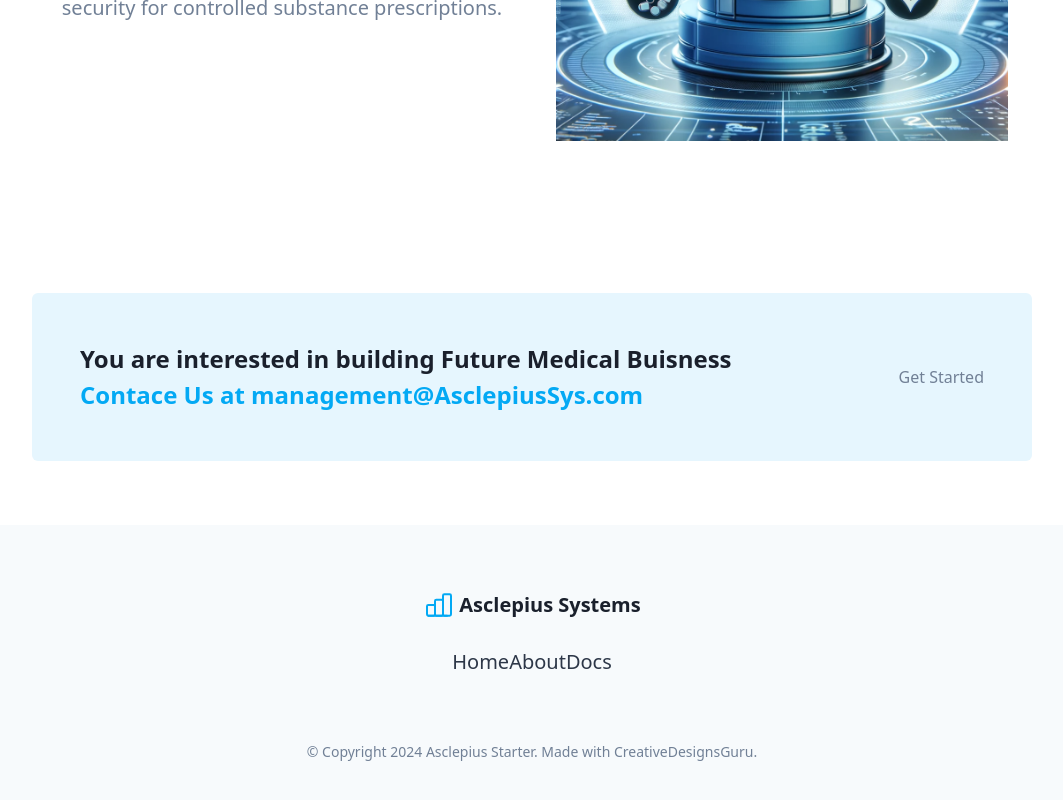
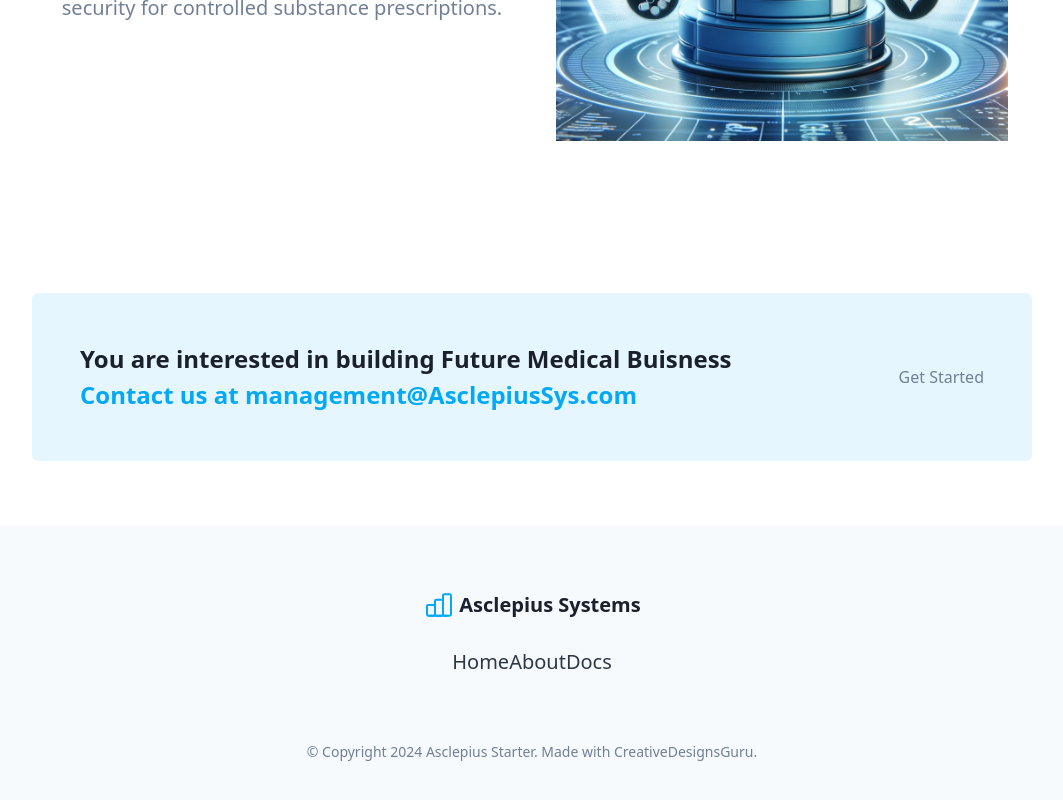
Before and after one commit to AsclepiusSys/Next-JS-Landing-Page-Starter-Template, a Next.js app: page / in a window 1280 px wide. Shown: the part 1868-2668 px from the top of the page, without its empty margins (108-1171 px from the left). Built offline with nearby package versions, Linux system fonts and the light colour scheme.

Commit message:
Update Banner.tsx fixed typos

```diff
--- a/src/templates/Banner.tsx
+++ b/src/templates/Banner.tsx
@@ -8,7 +8,7 @@ const Banner = () => (
   <Section>
     <CTABanner
       title="You are interested in building Future Medical Buisness"
-      subtitle="Contace Us at management@AsclepiusSys.com"
+      subtitle="Contact us at management@AsclepiusSys.com"
       button={
         <Link href="">
           <Button>Get Started</Button>
```
